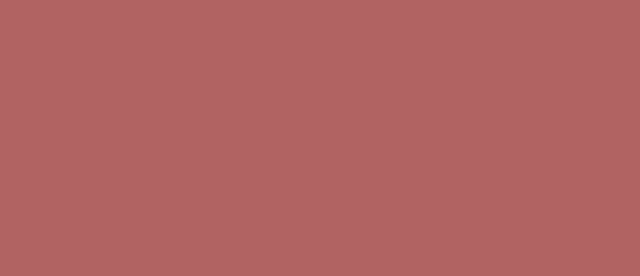
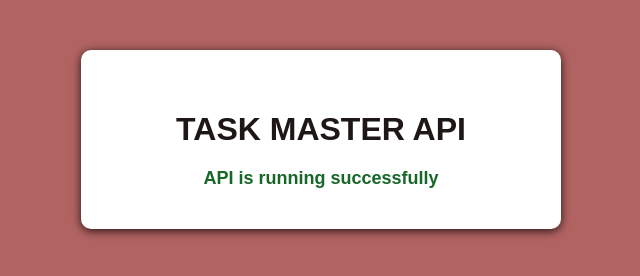
Before and after one commit to FrancesReagan/task-master-api, a website: page simple frontend/index.html in a window 1280 px wide. Shown: the whole page, without its empty margins (319-959 px from the left). Drawn offline with Linux system fonts and the light colour scheme.

Commit message:
finished adding simple frontend to display deployment status

```diff
--- a/simple frontend/index.html
+++ b/simple frontend/index.html
@@ -34,6 +34,9 @@
   </style>
 </head>
 <body>
-
+  <div class="container">
+    <h1> TASK MASTER API</h1>
+    <div class="status"> API is running successfully</div>
+  </div>
 </body>
 </html>
```
